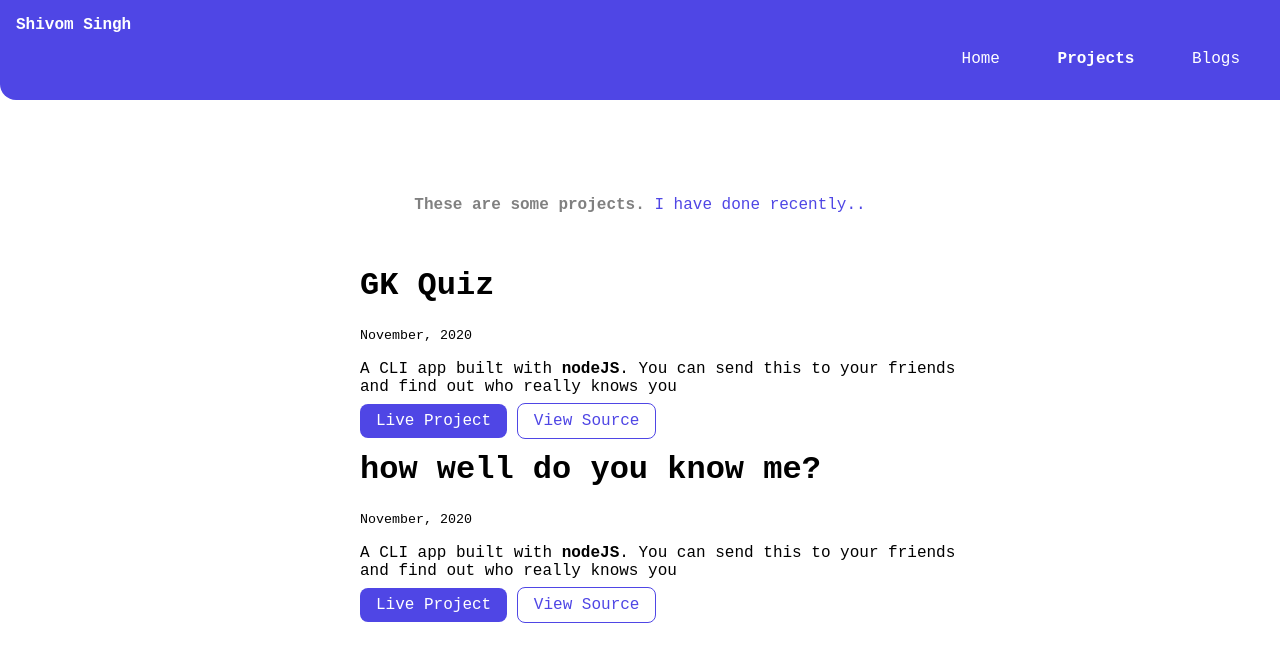
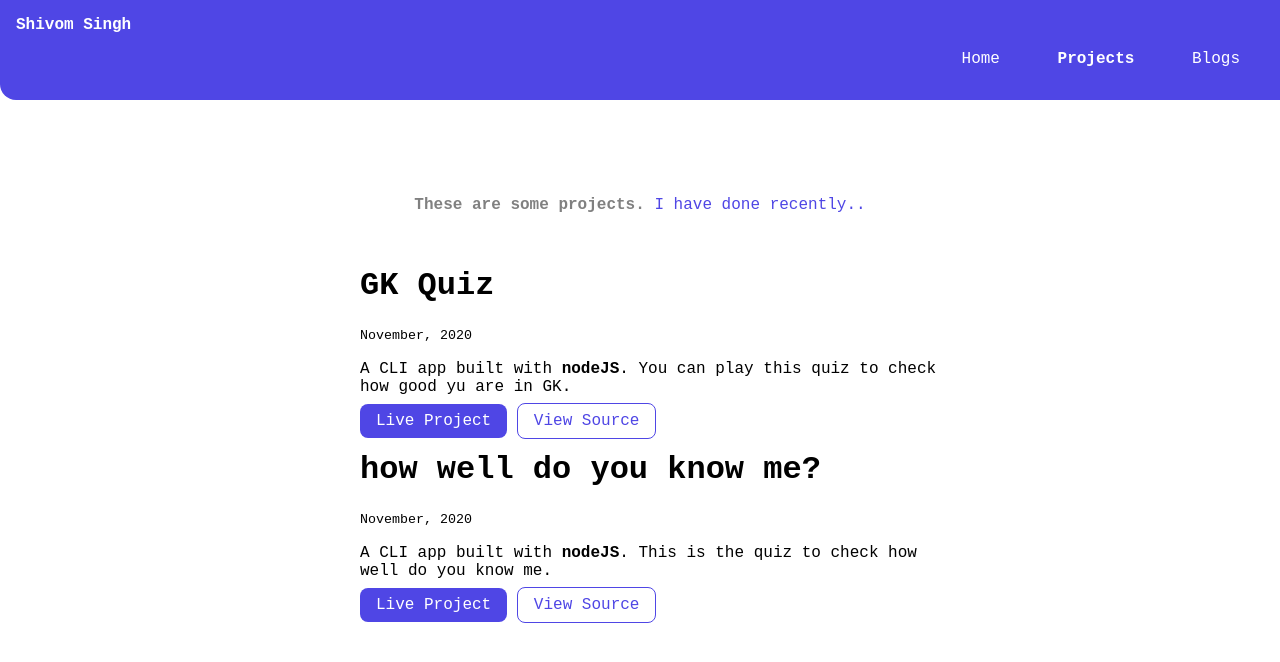
Before and after one commit to shivomsingh/myportfolio, a plain HTML site: page projects.html in a window 1280 px wide. Drawn offline with Linux system fonts and the light colour scheme; a web font is replaced by a local one.

Commit message:
minor changes

```diff
--- a/projects.html
+++ b/projects.html
@@ -30,7 +30,7 @@
             <div class="container container-center">
                 <h1>GK Quiz</h1>
             <small>November, 2020</small>
-            <p>A CLI app built with <strong>nodeJS</strong>. You can send this to your friends and find out who really knows you</p>
+            <p>A CLI app built with <strong>nodeJS</strong>. You can play this quiz to check how good yu are in GK.</p>
 
             <a class="links link-primary" href="https://repl.it/@shivom/quizApp?embed=1&output=1">Live Project</a>
             <a class="links link-secondary" href="https://github.com/shivomsingh/quizApp">View Source</a>
@@ -43,7 +43,7 @@
             <div class="container container-center">
                 <h1>how well do you know me?</h1>
                 <small>November, 2020</small>
-                <p>A CLI app built with <strong>nodeJS</strong>. You can send this to your friends and find out who really knows you</p>
+                <p>A CLI app built with <strong>nodeJS</strong>. This is the quiz to check how well do you know me.</p>
 
                 <a class="links link-primary" href="https://repl.it/@shivom/aboutmequiz?embed=1&output=1">Live Project</a>
                 <a class="links link-secondary" href="https://github.com/shivomsingh/aboutmequiz">View Source</a>
```
